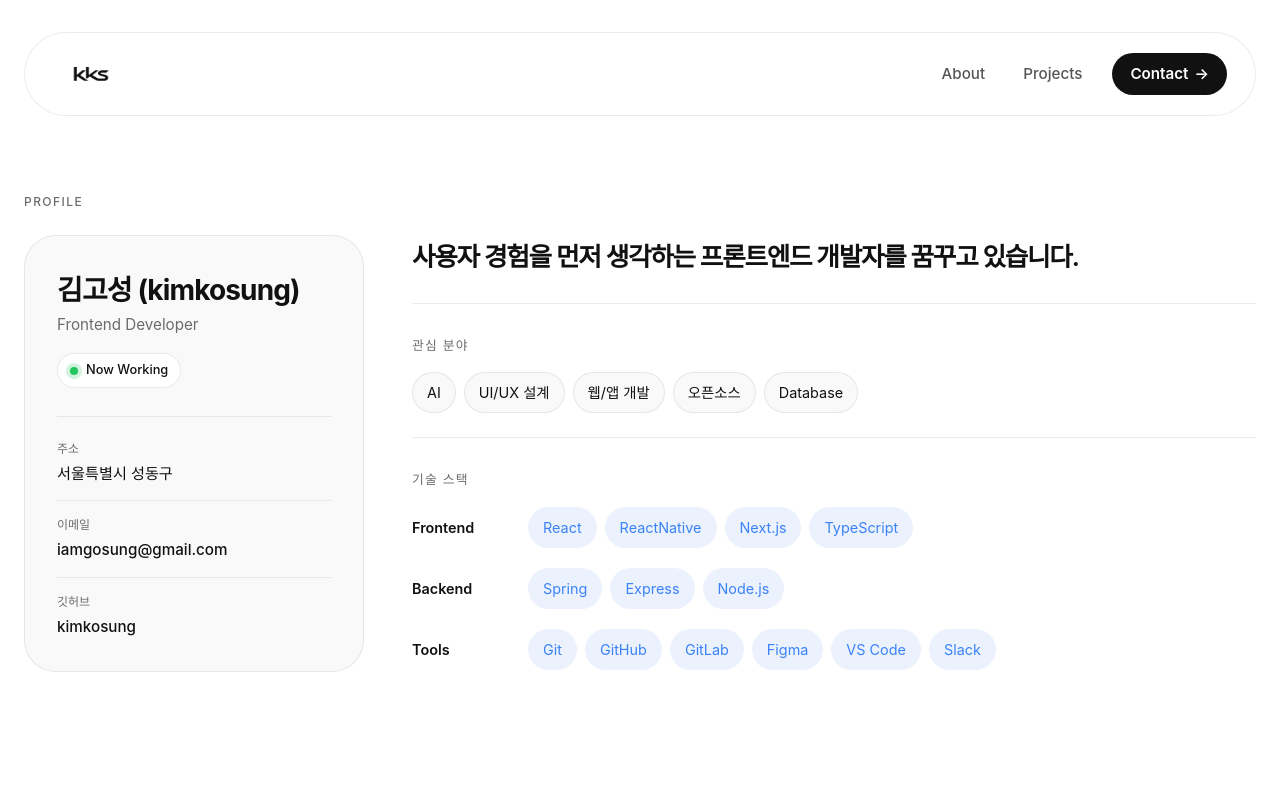
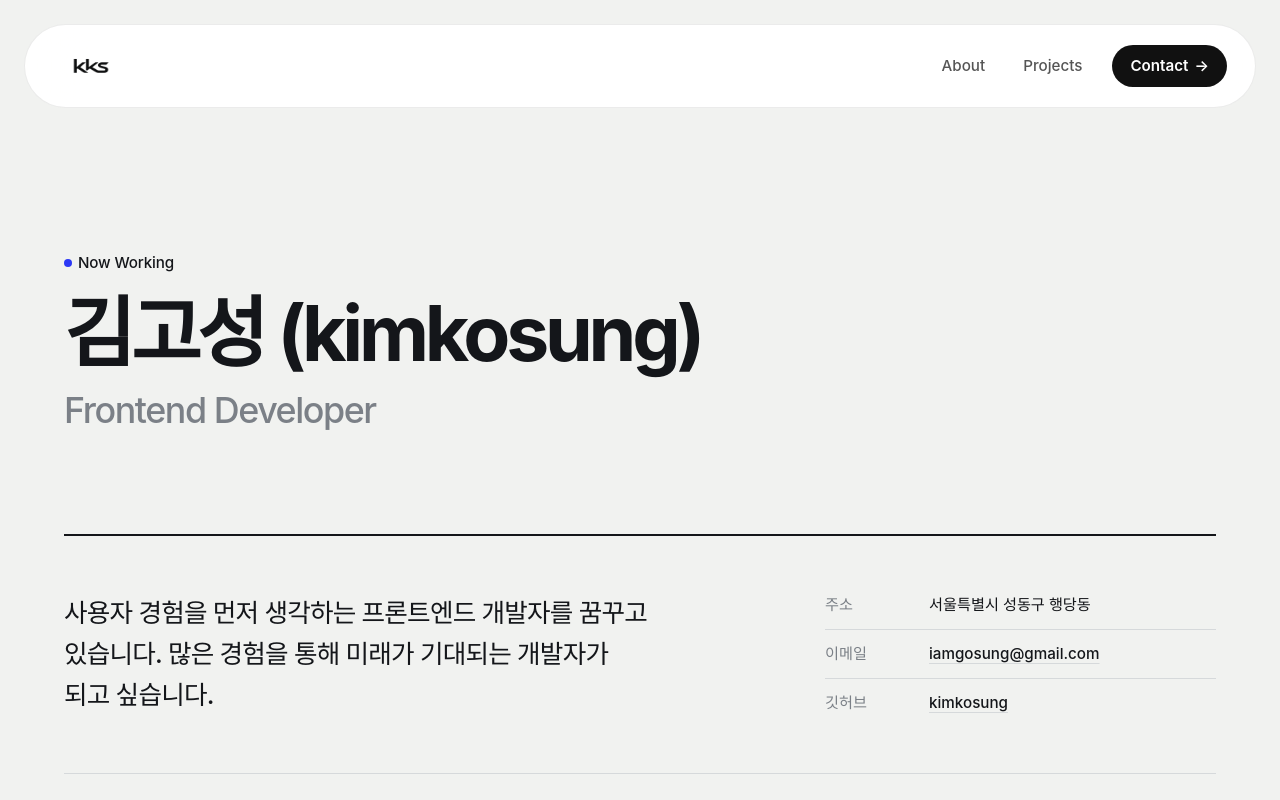
Before and after one commit to kimkosung/my-portfolio, a Next.js app: page / in a window 1280 px wide. Shown: the top 800 px of the page. Built offline with nearby package versions, Linux system fonts and the light colour scheme.

Commit message:
FEAT: UserProfile 섹션 디자인 개선 및 적용

```diff
--- a/src/components/Header/page.module.css
+++ b/src/components/Header/page.module.css
@@ -6,21 +6,12 @@
   --hover: rgba(0, 0, 0, 0.05);
   --accent: #4f46e5;
 
+  background: #f1f2f0;
   position: sticky;
-  top: 20px;
+  top: 0;
   z-index: 999;
-  padding: 12px 24px 0;
+  padding: 24px 24px 0;
   animation: slideDown 0.6s cubic-bezier(0.22, 1, 0.36, 1);
-}
-
-@media (prefers-color-scheme: dark) {
-  .header {
-    --bg: rgba(20, 20, 24, 0.7);
-    --border: rgba(255, 255, 255, 0.1);
-    --text: #f5f5f5;
-    --muted: #a1a1aa;
-    --hover: rgba(255, 255, 255, 0.08);
-  }
 }
 
 .headerContent {
--- a/src/sections/UserProfile/UserProfile.tsx
+++ b/src/sections/UserProfile/UserProfile.tsx
@@ -5,18 +5,18 @@ export default function UserProfile() {
   return (
     <section id="profile" className={styles.section}>
       <div className={styles.container}>
-        <p className={styles.eyebrow}>Profile</p>
+        <header className={styles.header}>
+          <p className={styles.status}>
+            <span className={styles.dot} aria-hidden="true" />
+            {profile.status[0]}
+          </p>
+          <h1 className={styles.name}>{profile.name}</h1>
+          <p className={styles.role}>{profile.role}</p>
+        </header>
 
-        <div className={styles.layout}>
-          {/* 왼쪽: 기본 정보 카드 */}
-          <aside className={styles.card}>
-            <h2 className={styles.name}>{profile.name}</h2>
-            <p className={styles.role}>{profile.role}</p>
-
-            <span className={styles.status}>
-              <span className={styles.dot} />
-              {profile.status[0]}
-            </span>
+        <div className={styles.body}>
+          <div className={styles.lead}>
+            <p className={styles.intro}>{profile.intro}</p>
 
             <dl className={styles.info}>
               {profile.info.map((item) => (
@@ -32,34 +32,26 @@ export default function UserProfile() {
                 </div>
               ))}
             </dl>
-          </aside>
+          </div>
 
-          {/* 오른쪽: 소개 / 관심 분야 / 스킬 */}
-          <div className={styles.content}>
-            <p className={styles.intro}>{profile.intro}</p>
-
-            <div className={styles.block}>
-              <h3 className={styles.blockTitle}>관심 분야</h3>
-              <ul className={styles.tags}>
+          <div className={styles.row}>
+            <h2 className={styles.rowTitle}>관심 분야</h2>
+            <ul className={styles.interests}>
               {profile.interests.map((interest) => (
-                  <li key={interest} className={styles.tag}>
-                    {interest}
-                  </li>
+                <li key={interest}>{interest}</li>
               ))}
             </ul>
           </div>
 
-            <div className={styles.block}>
-              <h3 className={styles.blockTitle}>기술 스택</h3>
+          <div className={styles.row}>
+            <h2 className={styles.rowTitle}>기술 스택</h2>
             <div className={styles.skills}>
               {profile.skills.map((group) => (
                 <div key={group.category} className={styles.skillGroup}>
-                    <span className={styles.skillCategory}>{group.category}</span>
-                    <ul className={styles.tags}>
+                  <h3 className={styles.skillCategory}>{group.category}</h3>
+                  <ul className={styles.skillList}>
                     {group.items.map((skill) => (
-                        <li key={skill} className={`${styles.tag} ${styles.skill}`}>
-                          {skill}
-                        </li>
+                      <li key={skill}>{skill}</li>
                     ))}
                   </ul>
                 </div>
@@ -68,7 +60,6 @@ export default function UserProfile() {
           </div>
         </div>
       </div>
-      </div>
     </section>
   );
 }
--- a/src/sections/UserProfile/data.ts
+++ b/src/sections/UserProfile/data.ts
@@ -3,9 +3,9 @@ export const profile = {
   role: "Frontend Developer",
   status: ["Now Working", "Open to Working"],
   intro:
-    "사용자 경험을 먼저 생각하는 프론트엔드 개발자를 꿈꾸고 있습니다.",
+    "사용자 경험을 먼저 생각하는 프론트엔드 개발자를 꿈꾸고 있습니다. \n 많은 경험을 통해 미래가 기대되는 개발자가 되고 싶습니다.",
   info: [
-    { label: "주소", value: "서울특별시 성동구" },
+    { label: "주소", value: "서울특별시 성동구 행당동" },
     {
       label: "이메일",
       value: "iamgosung@gmail.com",
@@ -17,7 +17,7 @@ export const profile = {
       href: "https://github.com/kimkosung"
     }
   ],
-  interests: ["AI", "UI/UX 설계", "웹/앱 개발", "오픈소스", "Database"],
+  interests: ["AI", "UI/UX 설계", "웹/앱 개발", "오픈소스", "Network"],
   skills: [
     { category: "Frontend", items: ["React", "ReactNative", "Next.js", "TypeScript"] },
     { category: "Backend", items: ["Spring", "Express", "Node.js"] },
--- a/src/sections/UserProfile/page.module.css
+++ b/src/sections/UserProfile/page.module.css
@@ -1,216 +1,285 @@
 .section {
-  --bg: #ffffff;
-  --surface: #f9f9f9;
-  --fg: #111111;
-  --muted: #6b6b6b;
-  --line: rgba(0, 0, 0, 0.08);
-  --accent: #3b82f6;
-  --accent-soft: rgba(59, 130, 246, 0.1);
+  --bg: #f1f2f0;
+  --fg: #14161a;
+  --muted: #7b8087;
+  --line: #d6d9db;
+  --accent: #2c39f5;
 
-  padding: 96px 0;
+  padding: clamp(80px, 11vw, 152px) 0 clamp(72px, 9vw, 128px);
   color: var(--fg);
+  background: var(--bg);
+  font-family: "Pretendard Variable", Pretendard, -apple-system,
+    BlinkMacSystemFont, "Apple SD Gothic Neo", "Noto Sans KR", sans-serif;
+  word-break: keep-all;
+  -webkit-font-smoothing: antialiased;
 }
 
 @media (prefers-color-scheme: dark) {
   .section {
-    --bg: #0c0c0d;
-    --surface: #151517;
-    --fg: #f5f5f5;
-    --muted: #8a8a8f;
-    --line: rgba(255, 255, 255, 0.08);
-    --accent-soft: rgba(59, 130, 246, 0.18);
+    --bg: #0f1113;
+    --fg: #eeeeea;
+    --muted: #7f848b;
+    --line: #2a2d31;
+    --accent: #8f99ff;
   }
 }
 
+.section ::selection {
+  color: var(--bg);
+  background: var(--accent);
+}
+
 .container {
-  max-width: 1280px;
+  max-width: 1200px;
   margin: 0 auto;
   padding: 0 24px;
 }
 
-.eyebrow {
-  margin: 0 0 24px;
-  font-size: 0.75rem;
-  font-weight: 500;
-  color: var(--muted);
-  text-transform: uppercase;
-  letter-spacing: 0.12em;
-}
-
-.layout {
-  display: grid;
-  grid-template-columns: 340px 1fr;
-  gap: 48px;
-  align-items: start;
-}
-
-/* ---------- 왼쪽 카드 ---------- */
-.card {
-  padding: 32px;
-  background: var(--surface);
-  border: 1px solid var(--line);
-  border-radius: 32px;
-}
-
-.avatar {
-  display: grid;
-  place-items: center;
-  width: 80px;
-  height: 80px;
-  margin-bottom: 20px;
-  font-size: 2rem;
-  font-weight: 700;
-  color: #fff;
-  background: linear-gradient(135deg, var(--accent), #8b5cf6);
-  border-radius: 24px;
-}
-
-.name {
-  margin: 0;
-  font-size: 1.75rem;
-  font-weight: 700;
-  letter-spacing: -0.03em;
-}
-
-.role {
-  margin: 0 0 16px;
-  font-size: 0.95rem;
-  color: var(--muted);
+/* ---------- 상단: 이름/직무 같은 크기의 두 줄로 ---------- */
+.header {
+  margin-bottom: clamp(56px, 8vw, 104px);
 }
 
 .status {
   display: inline-flex;
   align-items: center;
-  gap: 8px;
-  padding: 6px 12px;
-  font-size: 0.8rem;
+  gap: 6px;
+  margin: 0 0 clamp(12px, 1.5vw, 20px);
+  font-size: 0.95rem;
   font-weight: 500;
-  color: var(--fg);
-  background: var(--bg);
-  border: 1px solid var(--line);
-  border-radius: 999px;
+  letter-spacing: -0.01em;
+}
+
+.name {
+  margin: 0;
+  font-size: clamp(2.25rem, 6vw, 5rem);
+  font-weight: 700;
+  line-height: 1.05;
+  letter-spacing: -0.055em;
+  overflow-wrap: anywhere;
+}
+
+.role {
+  margin: clamp(8px, 1.2vw, 14px) 0 0;
+  font-size: clamp(1.25rem, 2.8vw, 2.25rem);
+  font-weight: 500;
+  line-height: 1.2;
+  letter-spacing: -0.04em;
+  color: var(--muted);
 }
 
 .dot {
+  flex: none;
   width: 8px;
   height: 8px;
-  background: #22c55e;
+  background: var(--accent);
   border-radius: 50%;
-  box-shadow: 0 0 0 4px rgba(34, 197, 94, 0.2);
+}
+
+/* ---------- 본문 ---------- */
+.body {
+  position: relative;
+  border-top: 1px solid var(--line);
+}
+
+.body::before {
+  content: "";
+  position: absolute;
+  top: -1px;
+  left: 0;
+  width: 100%;
+  height: 2px;
+  background: var(--fg);
+  transform-origin: left center;
+}
+
+.lead {
+  display: grid;
+  grid-template-columns: minmax(0, 7fr) minmax(0, 4fr);
+  gap: clamp(32px, 6vw, 96px);
+  padding: clamp(36px, 4.5vw, 64px) 0;
+  border-bottom: 1px solid var(--line);
+}
+
+.intro {
+  margin: 0;
+  max-width: 30em;
+  font-size: clamp(1.2rem, 2vw, 1.65rem);
+  font-weight: 500;
+  line-height: 1.6;
+  letter-spacing: -0.03em;
+  text-wrap: pretty;
 }
 
 .info {
-  margin: 28px 0 0;
-  padding-top: 8px;
-  border-top: 1px solid var(--line);
+  margin: 0;
+  align-self: start;
 }
 
 .infoRow {
-  display: flex;
-  flex-direction: column;
-  gap: 4px;
-  padding: 14px 0;
+  display: grid;
+  grid-template-columns: 88px minmax(0, 1fr);
+  gap: 16px;
+  padding: 12px 0;
   border-bottom: 1px solid var(--line);
+  font-size: 0.95rem;
+}
+
+.infoRow:first-child {
+  padding-top: 0;
 }
 
 .infoRow:last-child {
+  padding-bottom: 0;
   border-bottom: none;
-  padding-bottom: 0;
 }
 
 .infoRow dt {
-  font-size: 0.75rem;
   color: var(--muted);
 }
 
 .infoRow dd {
   margin: 0;
-  font-size: 0.95rem;
   font-weight: 500;
-  word-break: break-all;
+  overflow-wrap: anywhere;
 }
 
 .infoRow a {
-  color: var(--fg);
-  text-decoration: none;
-  transition: color 0.2s ease;
+  color: inherit;
+  text-decoration: underline;
+  text-decoration-color: var(--line);
+  text-decoration-thickness: 1px;
+  text-underline-offset: 4px;
+  transition: color 0.15s ease, text-decoration-color 0.15s ease;
 }
 
 .infoRow a:hover {
   color: var(--accent);
+  text-decoration-color: var(--accent);
 }
 
-/* ---------- 오른쪽 콘텐츠 ---------- */
-.content {
-  display: flex;
-  flex-direction: column;
-  gap: 24px;
+.infoRow a:focus-visible {
+  outline: 2px solid var(--accent);
+  outline-offset: 3px;
 }
 
-.intro {
-  margin: 0;
-  font-size: clamp(1.25rem, 2.2vw, 1.6rem);
-  font-weight: 600;
-  line-height: 1.7;
-  letter-spacing: -0.05em;
+/* ---------- 관심 분야 / 기술 스택 ---------- */
+.row {
+  display: grid;
+  grid-template-columns: minmax(0, 3fr) minmax(0, 8fr);
+  gap: clamp(16px, 4vw, 48px);
+  padding: clamp(28px, 3.5vw, 44px) 0;
+  border-bottom: 1px solid var(--line);
 }
 
-.block {
-  padding-top: 32px;
-  border-top: 1px solid var(--line);
+.rowTitle {
+  margin: 0;
+  font-size: 0.95rem;
+  font-weight: 500;
+  letter-spacing: -0.01em;
+  color: var(--muted);
 }
 
-.blockTitle {
-  margin: 0 0 16px;
-  font-size: 0.8rem;
-  font-weight: 500;
-  color: var(--muted);
-  text-transform: uppercase;
-  letter-spacing: 0.1em;
-}
-
-.tags {
+.interests {
   display: flex;
   flex-wrap: wrap;
-  gap: 8px;
+  gap: 8px 32px;
   margin: 0;
   padding: 0;
   list-style: none;
-}
-
-.tag {
-  padding: 8px 14px;
-  font-size: 0.9rem;
-  background: var(--surface);
-  border: 1px solid var(--line);
-  border-radius: 999px;
-  transition: transform 0.2s ease, border-color 0.2s ease;
-}
-
-.tag:hover {
-  transform: translateY(-2px);
-}
-
-.skill {
-  color: var(--accent);
-  background: var(--accent-soft);
-  border-color: transparent;
+  font-size: clamp(1.1rem, 1.7vw, 1.4rem);
+  font-weight: 500;
+  letter-spacing: -0.03em;
 }
 
 .skills {
   display: flex;
   flex-direction: column;
-  gap: 20px;
+  gap: 18px;
 }
 
 .skillGroup {
   display: grid;
-  grid-template-columns: 100px 1fr;
-  align-items: center;
+  grid-template-columns: 112px minmax(0, 1fr);
   gap: 16px;
+  align-items: baseline;
 }
 
 .skillCategory {
+  margin: 0;
   font-size: 0.9rem;
-  font-weight: 600;
+  font-weight: 400;
+  color: var(--muted);
 }
+
+.skillList {
+  display: flex;
+  flex-wrap: wrap;
+  gap: 6px 24px;
+  margin: 0;
+  padding: 0;
+  list-style: none;
+  font-size: 1.05rem;
+  font-weight: 500;
+  letter-spacing: -0.02em;
+}
+
+/* ---------- 로드 시 한 번만: 이름 등장 → 선이 그어지며 본문 ---------- */
+@media (prefers-reduced-motion: no-preference) {
+  @keyframes rise {
+    from {
+      opacity: 0;
+      transform: translateY(20px);
+    }
+    to {
+      opacity: 1;
+      transform: none;
+    }
+  }
+
+  @keyframes draw {
+    from {
+      transform: scaleX(0);
+    }
+    to {
+      transform: scaleX(1);
+    }
+  }
+
+  @keyframes fade {
+    from {
+      opacity: 0;
+    }
+    to {
+      opacity: 1;
+    }
+  }
+
+  .header {
+    animation: rise 0.8s cubic-bezier(0.2, 0.7, 0.1, 1) both;
+  }
+
+  .body::before {
+    animation: draw 1.1s cubic-bezier(0.65, 0, 0.15, 1) 0.2s both;
+  }
+
+  .lead,
+  .row {
+    animation: fade 0.8s ease 0.7s both;
+  }
+}
+
+/* ---------- 반응형 ---------- */
+@media (max-width: 880px) {
+  .lead,
+  .row {
+    grid-template-columns: minmax(0, 1fr);
+  }
+}
+
+@media (max-width: 520px) {
+  .skillGroup {
+    grid-template-columns: minmax(0, 1fr);
+    gap: 6px;
+  }
+}
```
Lines whose indentation alone changed are shown as unchanged.
